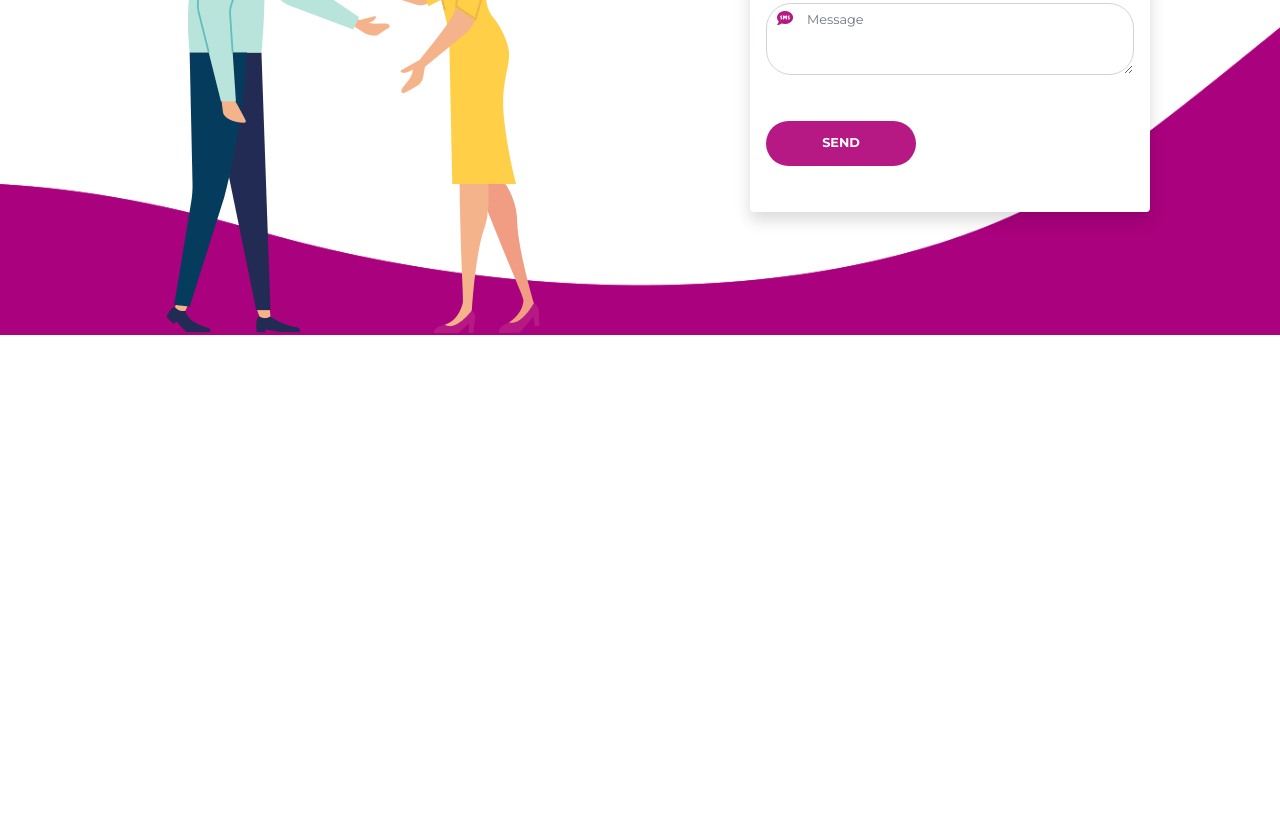
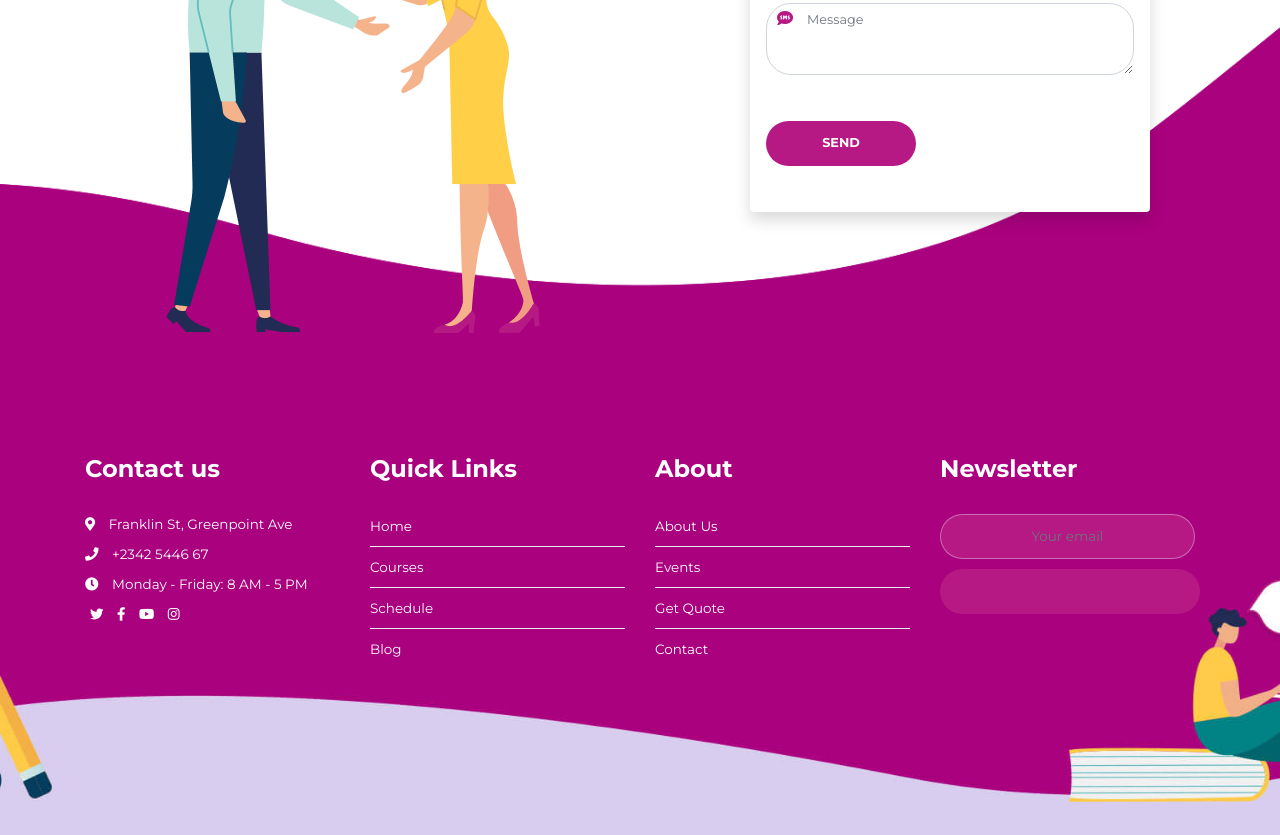
Before and after one commit to vothanhquy221299/BC12_SASS_VoThanhQuy, a plain HTML site: page index.html in a window 1280 px wide. Shown: the part 1702-2537 px from the top of the page. Before the commit the page ends 2037 px from the top, so only its background shows below. Drawn offline with nearby package versions, Linux system fonts and the light colour scheme.

Commit message:
add finally

```diff
--- a/index.html
+++ b/index.html
@@ -93,7 +93,9 @@
         </a>
       </nav>
     </header>
+    <!-- END HEADER  -->
 
+    <!-- ABOUT  -->
     <div class="section__about">
       <div class="about__content container">
         <div class="row">
@@ -107,7 +109,9 @@
         </div>
       </div>
     </div>
+    <!-- END ABOUT  -->
 
+  <!-- CAROUSEL  -->
     <div class="section__carousel">
       <div class="carousel__listItem container">
         <div class="carousel__list ">
@@ -203,7 +207,9 @@
         <div class="carousel__bottomImage"></div>
       </div>
     </div>
+  <!-- END CAROUSEL  -->
 
+  <!-- CONTACT -->
     <div class="section__contact">
       <div class="section__contactContent container">
         <div class="row">
@@ -250,6 +256,78 @@
         </div>
       </div>
     </div>
+  <!-- END CONTACT  -->
+
+  <!-- FOOTER  -->
+  <footer>
+    <div class="footer__content container">
+      <div class="row ">
+        <div class="col-3 footer__contact">
+          <h2>Contact us</h2>
+          <div class="footer__list">
+            <p>
+              <i class="fa fa-map-marker-alt"></i>
+              <span> Franklin St, Greenpoint Ave</span>
+            </p>
+            <p>
+              <i class="fa fa-phone"></i>
+              <span>+2342 5446 67</span>
+            </p>
+            <p>
+              <i class="fa fa-clock"></i>
+              <span>Monday - Friday: 8 AM - 5 PM</span>
+            </p>
+            <p>
+              <a href="#" class="nav-link-a">
+                <i class="fab fa-twitter"></i>
+              </a>
+              <a href="#" class="nav-link-a">
+                <i class="fab fa-facebook-f"></i>
+              </a>
+              <a href="#" class="nav-link-a">
+                <i class="fab fa-youtube"></i>
+              </a>
+              <a href="#" class="nav-link-a">
+                <i class="fab fa-instagram"></i>
+              </a>
+            </p>
+          </div>
+        </div>
+        <div class="col-3 footer__links">
+          <h2>Quick Links</h2>
+          <div class="footer__list">
+            <a href="#">Home</a>
+            <div class="dropdown-divider"></div>
+            <a href="#">Courses</a>
+            <div class="dropdown-divider"></div>
+            <a href="#">Schedule</a>
+            <div class="dropdown-divider"></div>
+            <a href="#">Blog</a>
+          </div>
+        </div>
+        <div class="col-3 footer__about">
+          <h2>About</h2>
+          <div class="footer__list">
+            <a href="#">About Us</a>
+            <div class="dropdown-divider"></div>
+            <a href="#">Events</a>
+            <div class="dropdown-divider"></div>
+            <a href="#">Get Quote</a>
+            <div class="dropdown-divider"></div>
+            <a href="#">Contact</a>
+            </div>
+        </div>
+        <div class="col-3 footer__newsletter">
+          <h2>Newsletter</h2>
+          <div class="footer__form">
+            <input type="email" class="form-control" id="exampleInputEmail1" placeholder="Your email">
+            <button type="button" class="btn btn-primary">SUBCRIBE</button>
+          </div>
+        </div>
+      </div>
+    </div>
+  </footer>
+  <!-- END FOOTER  -->
     <!-- jQuery first, then Popper.js, then Bootstrap JS -->
     <script src="https://code.jquery.com/jquery-3.5.1.slim.min.js"></script>
     <script src="https://cdn.jsdelivr.net/npm/bootstrap@4.6.0/dist/js/bootstrap.bundle.min.js"></script>
--- a/sass/layouts/_carousel.scss
+++ b/sass/layouts/_carousel.scss
@@ -13,16 +13,16 @@
         background-color: $color-white;
         margin: 20px 20px;
         border-radius: 10px;
-        // box-shadow: 0 0 0px 2px #fff;s
+        overflow: hidden;
         .carousel__image {
           img {
             width: 100%;
-            transform: scale(1);
+            // transform: scale(1);
             // // background-size: cover;s
             // background-position: center;
             &:hover {
-              transform: scale(1.3);
-              transition: all 0.5s;
+              transform:  scale(1.1);
+              transition: all 1s;
             }
           }
         }
--- /dev/null
+++ b/sass/layouts/_footer.scss
@@ -0,0 +1,84 @@
+footer {
+  background-image: url(../../images/footer_background.jpg);
+  background-size: cover;
+  background-position: center;
+  height: 500px;
+  .footer__content {
+    padding-top: 120px;
+    .footer__contact {
+      h2 {
+        @include styleText($fs-10, $fw-7, $color-white);
+      }
+      .footer__list {
+          margin-top: 30px;
+        p {
+          @include styleText($fs-2, $fs-6, $color-white);
+          margin-bottom: 10px;
+          span {
+            padding-left: 10px;
+          }
+          a{
+              text-decoration: none;
+            i{
+                color: $color-white;
+                padding: 0 5px;
+                &:hover{
+                    color: $color-black;
+                    transition: all 0.5s;
+                }
+          }
+          }
+        }
+      }
+    }
+    .footer__links{
+        h2{
+          @include styleText($fs-10, $fw-7, $color-white);
+        }
+        .footer__list{
+            margin-top: 30px;
+            a{
+                text-decoration: none;
+                color: $color-white;
+                @include styleText($fs-2, $fs-6, $color-white);
+            }
+        }
+    }
+    .footer__about{
+        h2{
+            @include styleText($fs-10, $fw-7, $color-white);
+          }
+          .footer__list{
+              margin-top: 30px;
+              a{
+                  text-decoration: none;
+                  color: $color-white;
+                  @include styleText($fs-2, $fs-6, $color-white);
+              }
+          }
+    }
+    .footer__newsletter{
+        h2{
+            @include styleText($fs-10, $fw-7, $color-white);
+          }
+        .footer__form{
+            margin-top: 30px;
+            input{
+                background-color: $color-purple;
+                @include styleText($fs-2, $fs-6, $color-white);
+                border: 1px solid rgba(255, 255, 255, 0.425);
+                height: 45px;
+                border-radius: 50px;
+                text-align: center;
+            }
+            button{
+                @include buttonStyle($color-white, 0, $bdr-1);
+                color: $color-purple;
+                height: 45px;
+                width: 260px;
+                margin-top: 10px;
+            }
+        }
+    }
+  }
+}
--- a/sass/main.scss
+++ b/sass/main.scss
@@ -14,7 +14,7 @@
 @import './layouts/header';
 @import './layouts/about';
 @import './layouts/carousel';
-@import './layouts/contact';
+@import './layouts/footer';
 @import './layouts/course';
 //6. pages
 
```
Also changed, not shown: css/main.css, sass/layouts/_contact.scss (deleted), 1 other file.
